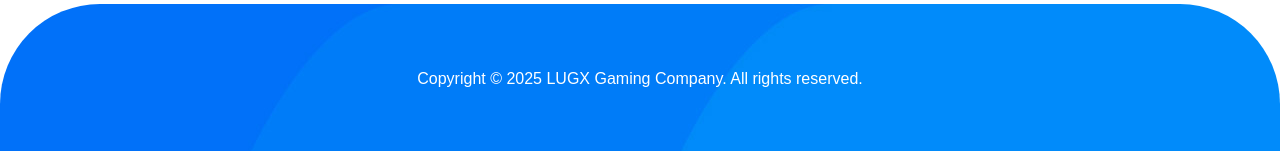
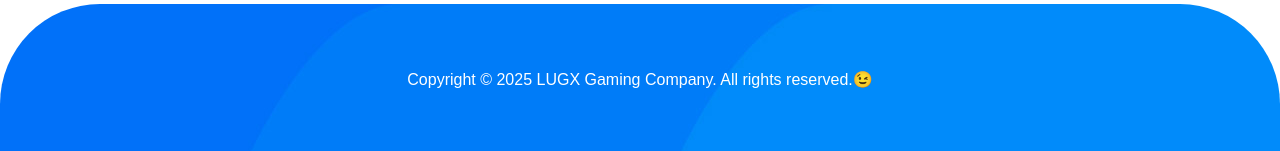
Before and after one commit to hamzamamedov/LUGX-gaming, a plain HTML site: page index.html in a window 1280 px wide. Shown: the part 5113-5264 px from the top of the page. Drawn offline with Linux system fonts and the light colour scheme.

Commit message:
Be happy

```diff
--- a/index.html
+++ b/index.html
@@ -356,7 +356,7 @@
       </section>
     </main>
     <footer>
-      <p>Copyright © 2025 LUGX Gaming Company. All rights reserved.</p>
+      <p>Copyright © 2025 LUGX Gaming Company. All rights reserved.😉</p>
     </footer>
   </body>
 </html>
```
